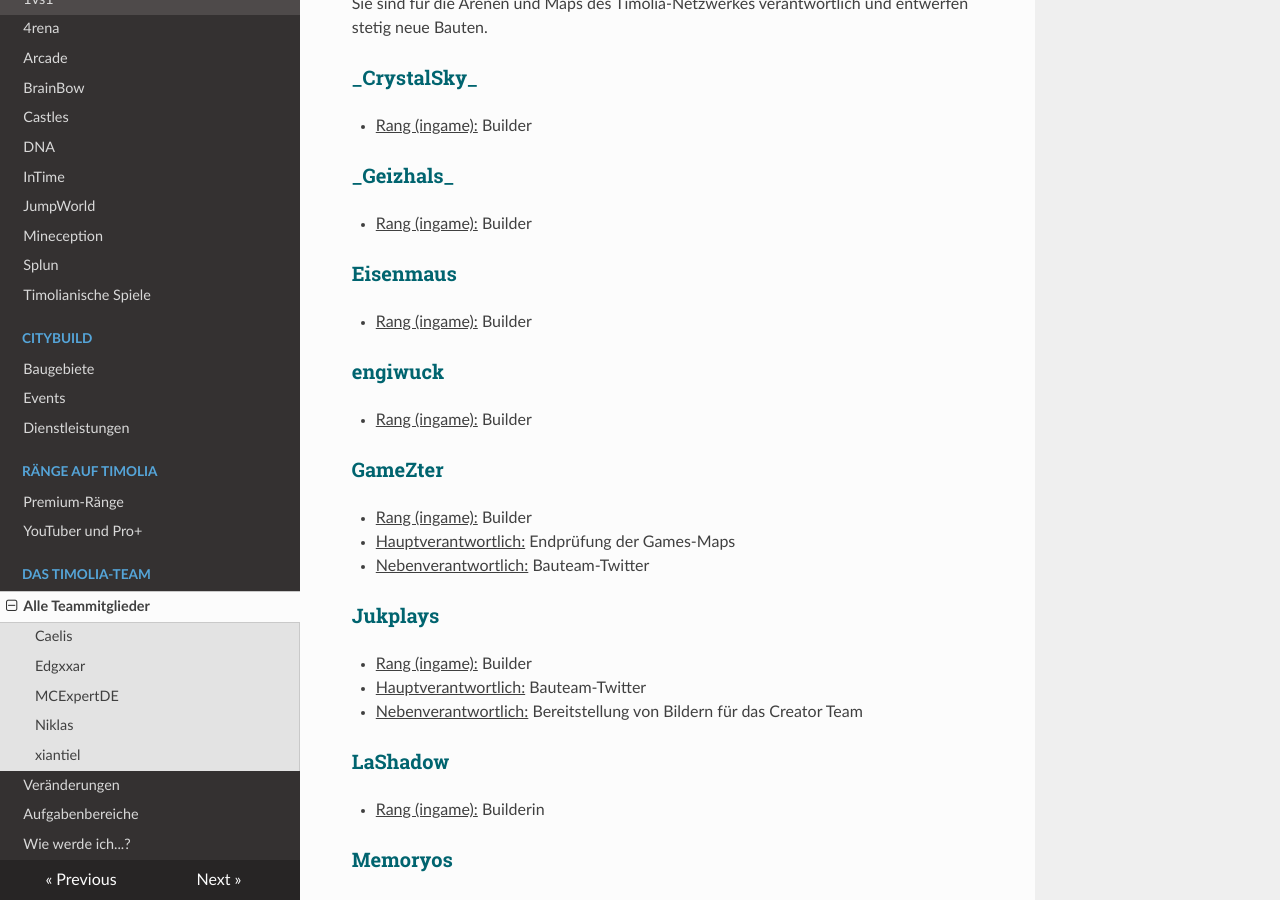
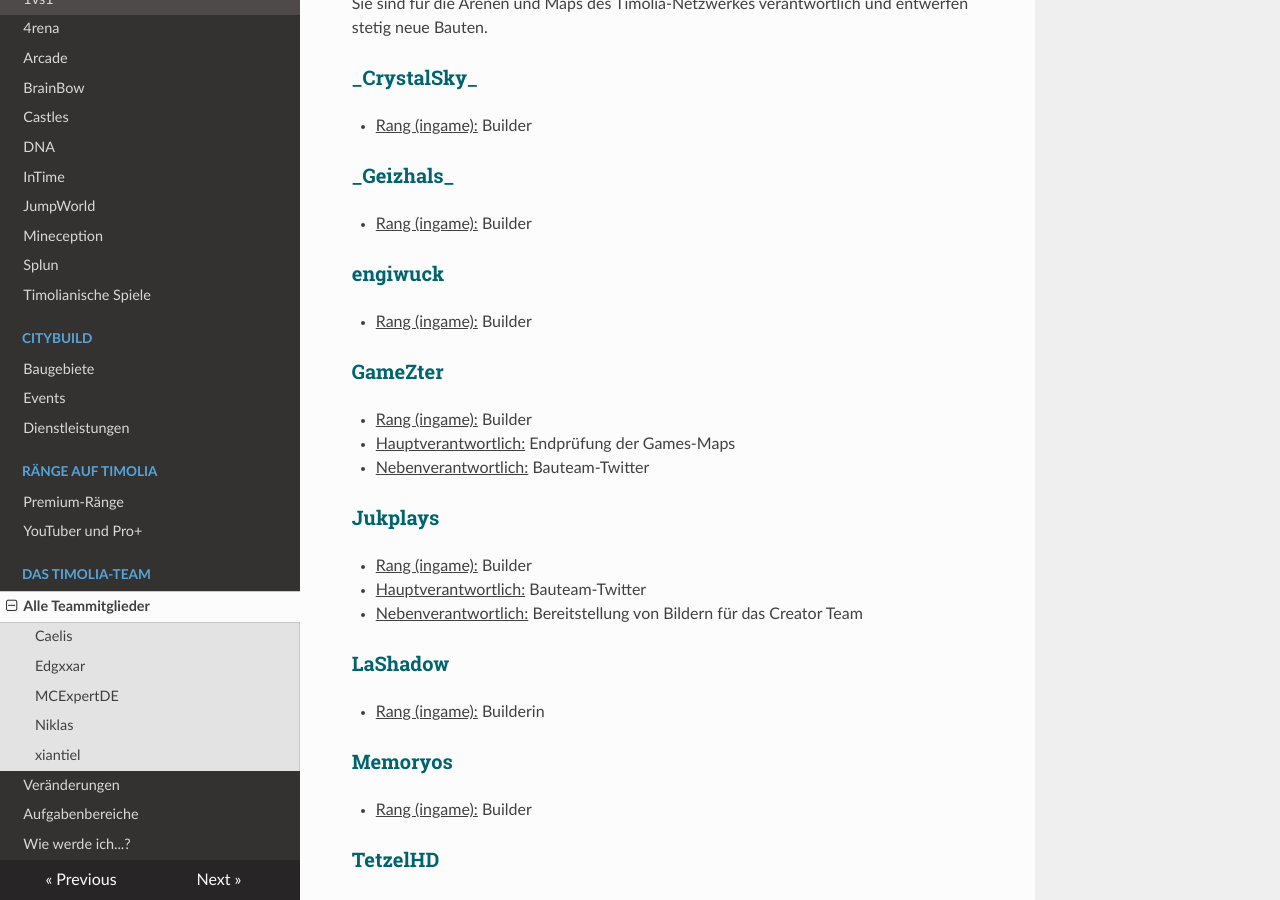
Before and after one commit to TimoliaDE/HowTo, an MkDocs documentation site: the page built from docs/team/members.md, in a window 1280 px wide and 900 px high, scrolled down 7133 px. Built offline with MkDocs 1.6.1, drawn with Linux system fonts in a browser that asks for light colours; nearby versions of some CDN libraries; old or Windows-style settings are respelled for this version of MkDocs.

Commit message:
Update members.md

```diff
--- a/docs/team/members.md
+++ b/docs/team/members.md
@@ -230,9 +230,6 @@ Sie sind für die Arenen und Maps des Timolia-Netzwerkes verantwortlich und entw
 ### <strong><span style="color:#00646F">\_Geizhals\_</span></strong>
 - <u>Rang (ingame):</u> Builder
 
-###<strong><span style="color:#00646F">Eisenmaus</span></strong>
-- <u>Rang (ingame):</u> Builder
-
 ###<strong><span style="color:#00646F">engiwuck</span></strong>
 - <u>Rang (ingame):</u> Builder
 
```
